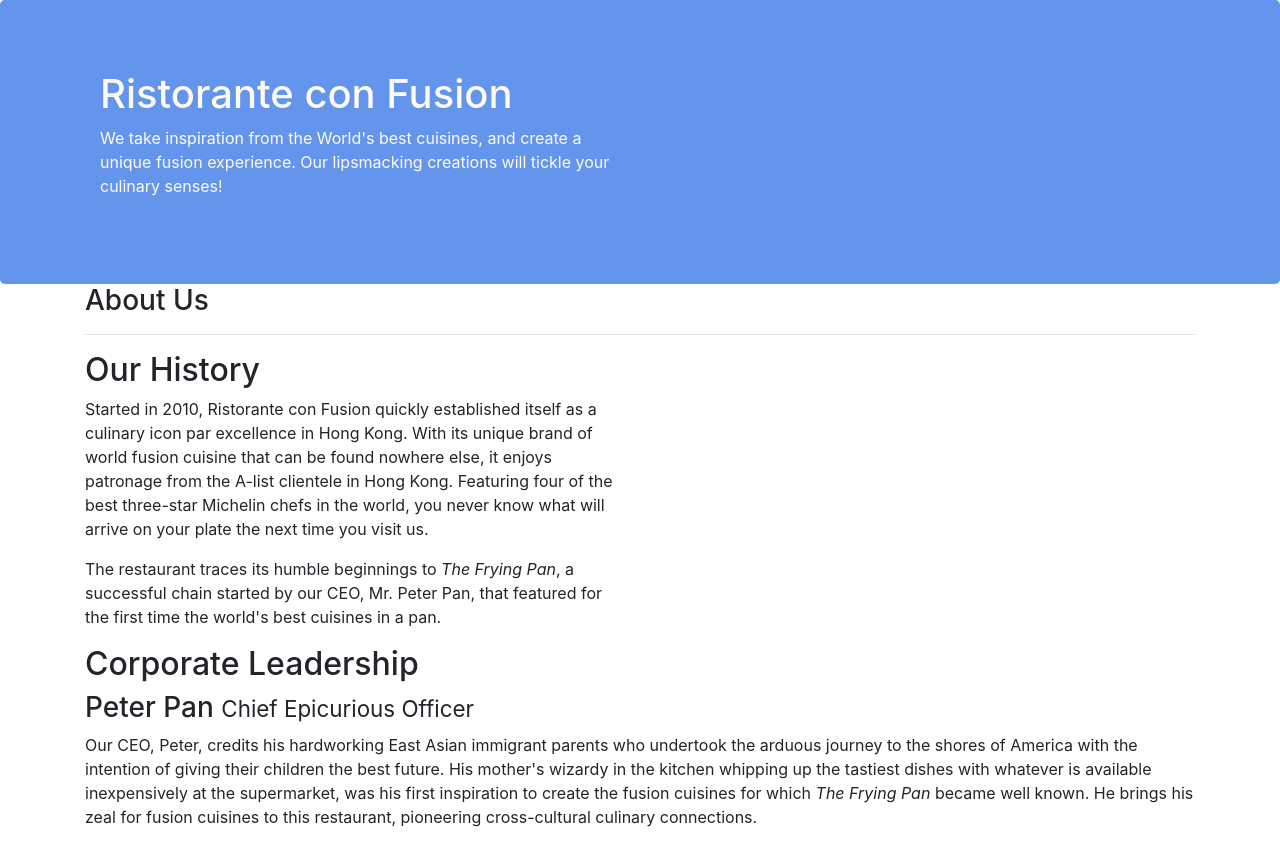
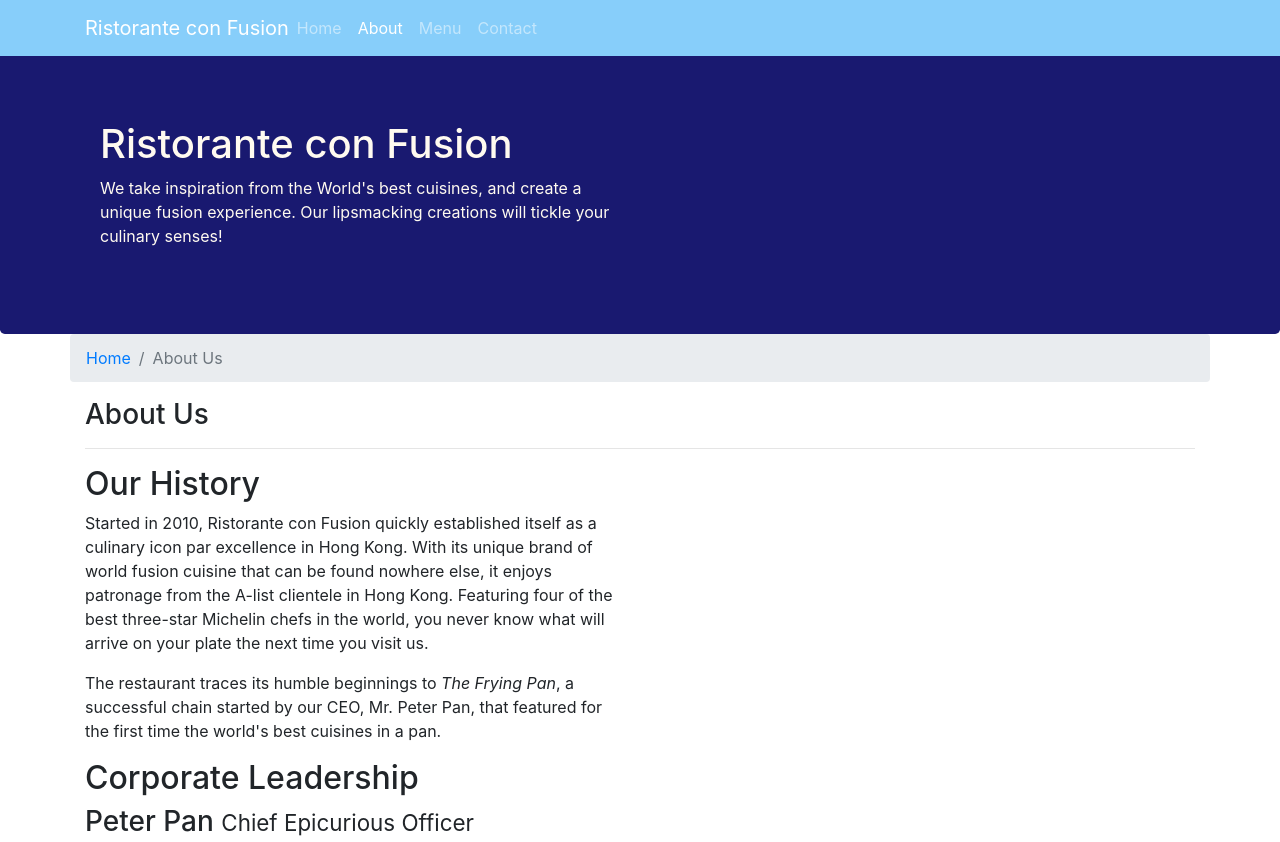
Before and after one commit to preetirana2410/Bootstrap4, a website: page aboutus.html in a window 1280 px wide. Shown: the top 842 px of the page. Drawn offline with nearby package versions, Linux system fonts and the light colour scheme.

Commit message:
Navbar and Breadcrumbs

```diff
--- a/aboutus.html
+++ b/aboutus.html
@@ -15,7 +15,22 @@
 </head>
 
 <body>
-
+        <nav class="navbar navbar-dark navbar-expand-sm  fixed-top">
+                <button class="navbar-toggler" type="button" data-toggle="collapse" data-target="#Navbar">
+                    <span class="navbar-toggler-icon"></span>
+                </button>
+                <div class="container">
+                    <a class="navbar-brand mr-auto" href="./index.html">Ristorante con Fusion</a>
+                    <div class="collapse navbar-collapse" id="Navbar">
+                        <ul class="navbar-nav mr-auto">
+                            <li><a class="nav-link" href="./index.html">Home</a></li>
+                            <li><a class="nav-link active" href="#">About</a></li>
+                            <li><a class="nav-link" href="#">Menu</a></li>
+                            <li><a class="nav-link" href="#">Contact</a></li>
+                        </ul>
+                    </div>
+                </div>
+            </nav>
     <header class="jumbotron">
         <div class="container">
             <div class="row row-header">
@@ -31,6 +46,10 @@
 
     <div class="container">
         <div class="row">
+                <ol class="col-12 breadcrumb">
+                        <li class="breadcrumb-item"><a href="./index.html">Home</a></li>
+                        <li class="breadcrumb-item active">About Us</li>
+                    </ol>
             <div class="col-12">
                 <h3>About Us</h3>
                 <hr>
@@ -70,7 +89,7 @@
                 <div class="col-4 offset-1 col-sm-2">
                     <h5>Links</h5>
                     <ul class="list-unstyled">
-                        <li><a href="#">Home</a></li>
+                        <li><a href="./index.html">Home</a></li>
                         <li><a href="#">About</a></li>
                         <li><a href="#">Menu</a></li>
                         <li><a href="#">Contact</a></li>
--- a/css/styles.css
+++ b/css/styles.css
@@ -9,14 +9,14 @@ border-bottom: 1px ridge;
 min-height: 400px;
 }
 .footer{
-background-color: blanchedalmond;
+background-color:lightskyblue;
 margin:0px;
 padding: 20px 0px 20px 0px;
 }
 .jumbotron {
     padding:70px 30px 70px 30px;
     margin:0px auto;
-    background:cornflowerblue ;
+    background:midnightblue;
     color:floralwhite;
 }
 
@@ -25,3 +25,12 @@ address{
     margin:0px;
     color:#0f0f0f;
 }
+
+body{
+    padding: 50px 0px 0px 0px;
+    z-index: 0;
+}
+
+.navbar-dark{
+    background-color:lightskyblue
+}
```
Also changed, not shown: index.html (+37 -13 lines), 2 other files.
